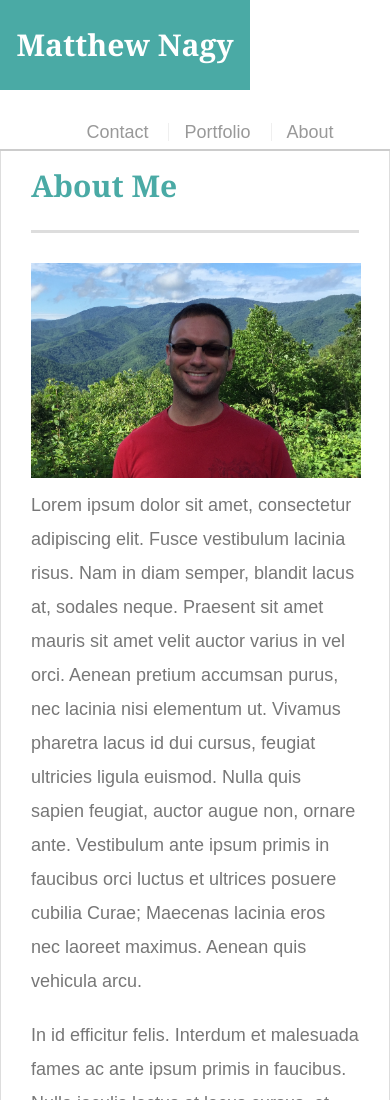
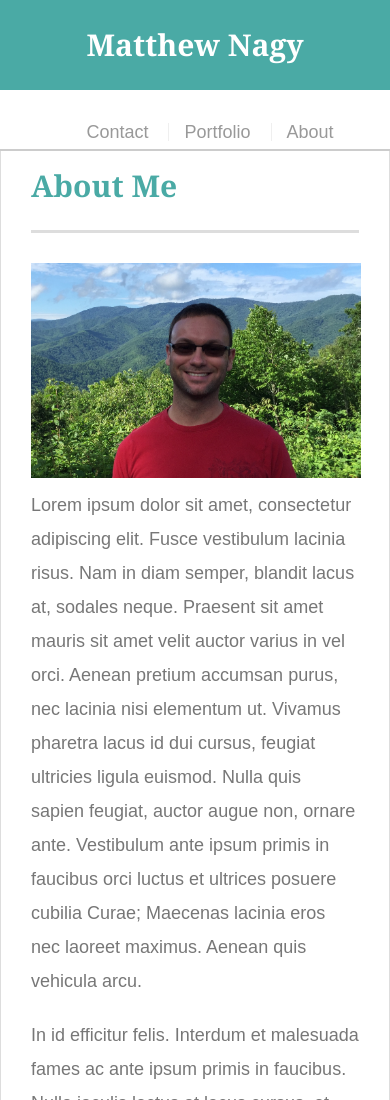
Before and after one commit to grndprxguy/Responsive_Portfolio, a plain HTML site: page index.html in a window 390 px wide. Shown: the top 1100 px of the page. Drawn offline with Linux system fonts and the light colour scheme.

Commit message:
fixed 640 title bar

```diff
--- a/assets/css/style.css
+++ b/assets/css/style.css
@@ -269,5 +269,7 @@ input[type=submit] {
 		width: 100%;
 		text-align: center;
 	}
-
+	#logo {
+width: 100%;
+	}
 }
```
